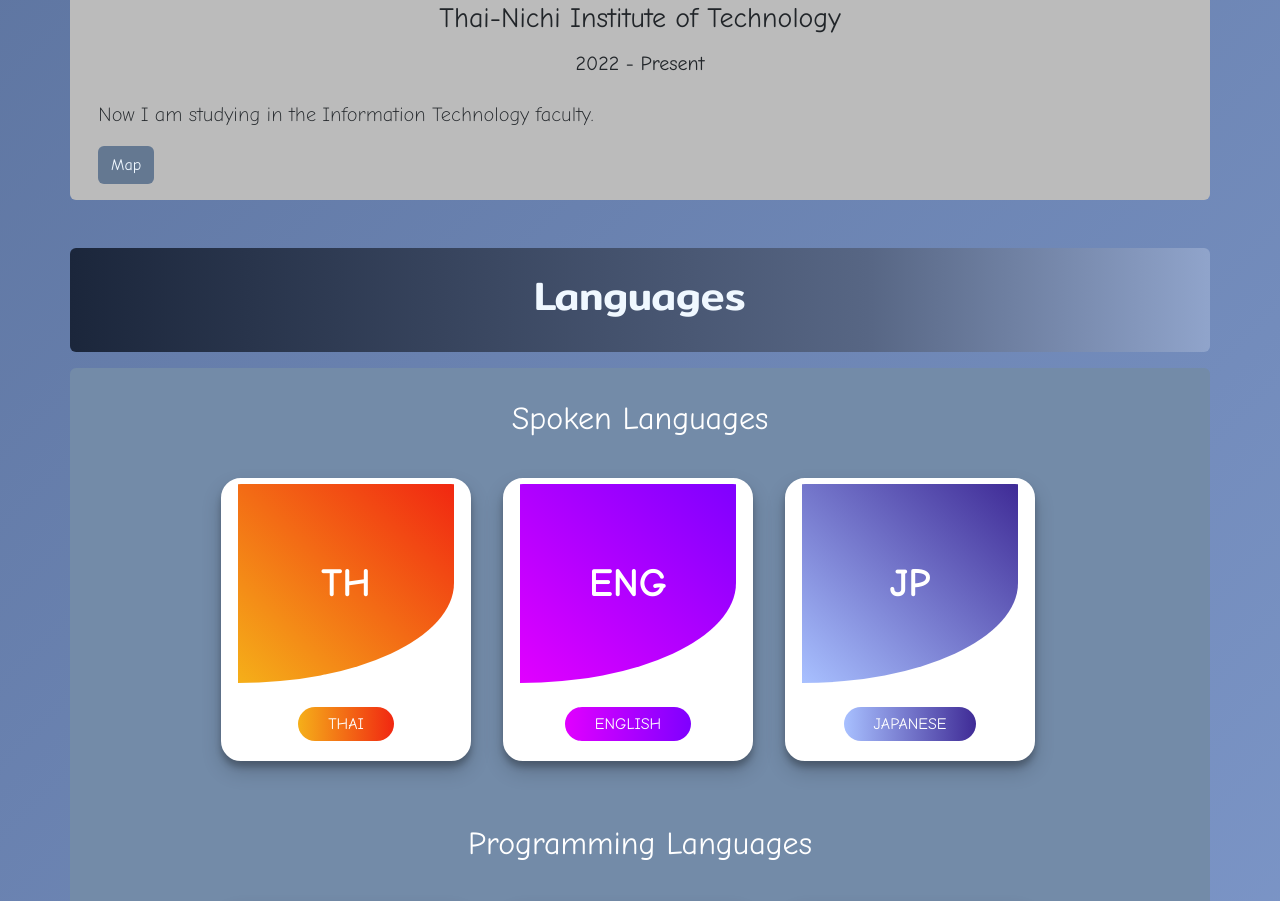
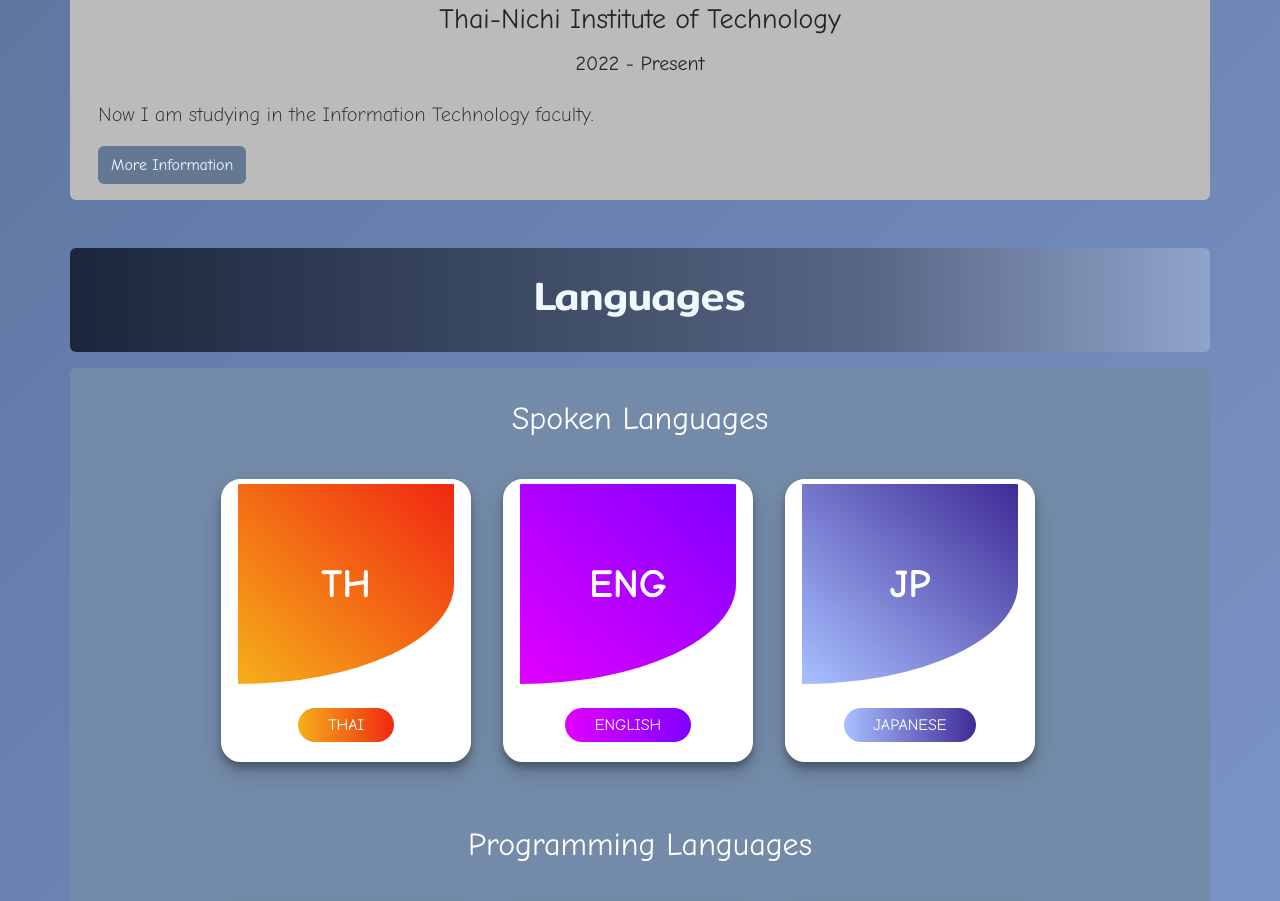
Before and after one commit to tharitnut/Portfolio, a plain HTML site: page index.html in a window 1280 px wide. Shown: the part 6906-7807 px from the top of the page. Drawn offline with nearby package versions, Linux system fonts and the light colour scheme; a web font is replaced by a local one.

Commit message:
Update Uni btn

```diff
--- a/index.html
+++ b/index.html
@@ -844,15 +844,14 @@
           Now I am studying in the Information Technology faculty.
         </div>
         <div>
-          <a
-            data-bs-toggle="offcanvas"
-            href="#offcanvasExample"
-            role="button"
-            aria-controls="offcanvasExample"
+          <button
+            type="button"
+            onclick="window.open('https://www.tni.ac.th/home/', '_blank')"
             class="btn mt-3"
-            id="mapbtn"
-            >Map</a
+            id="tnibtn"
           >
+            More Information
+          </button>
         </div>
       </div>
 
@@ -1005,7 +1004,7 @@
     </div>
 
     <!--offcanvas-->
-    <div
+    <!-- <div
       class="offcanvas offcanvas-start"
       tabindex="-1"
       id="offcanvasExample"
@@ -1038,7 +1037,7 @@
           ></iframe>
         </div>
       </div>
-    </div>
+    </div> -->
   </body>
 </html>
 <script src="https://cdn.jsdelivr.net/npm/bootstrap@5.3.2/dist/js/bootstrap.bundle.min.js"></script>
--- a/layout.css
+++ b/layout.css
@@ -70,13 +70,13 @@
   transform: translateY(-4px);
 }
 
-#mapbtn{
+#tnibtn{
   transition: transform 0.3s;
   background-color: #647891;
   color: aliceblue;
 }
 
-#mapbtn:hover{
+#tnibtn:hover{
   transform: translateY(-5px);
   background-color: #1e436b;
 }
```
